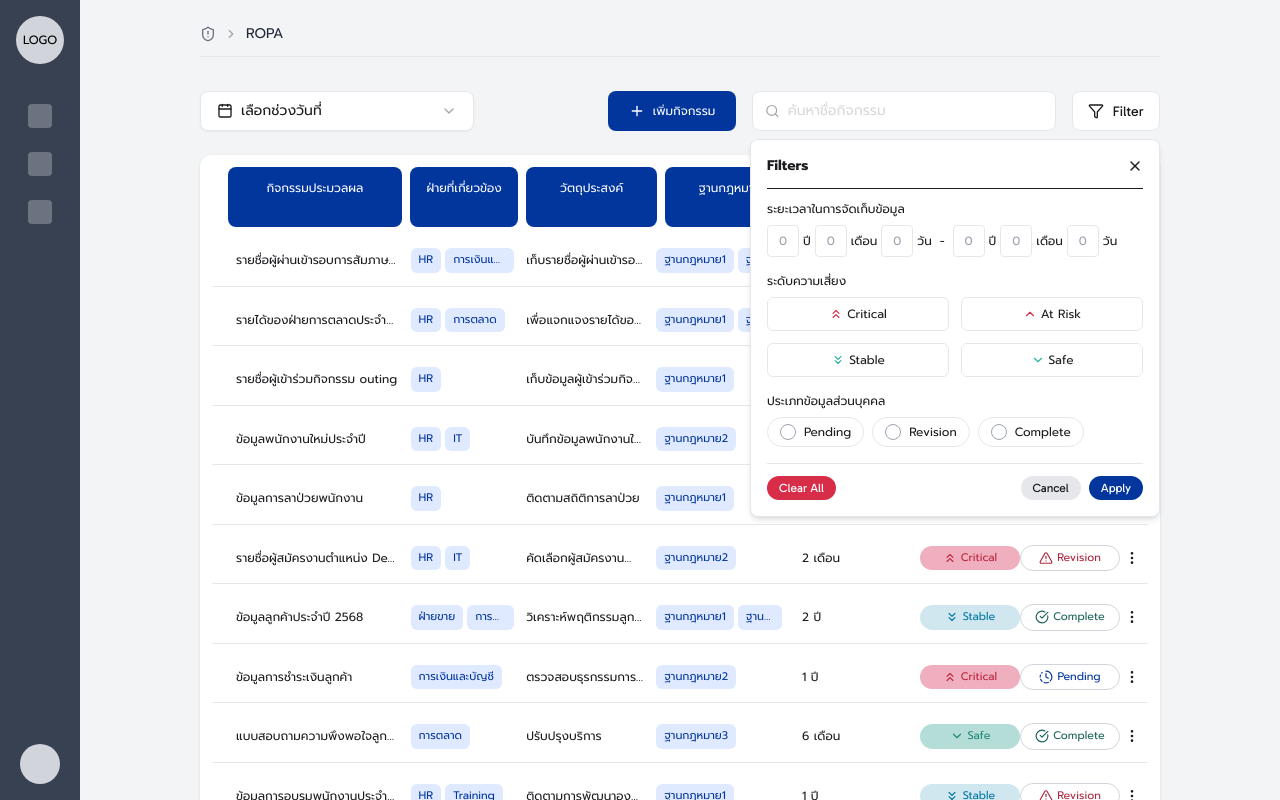
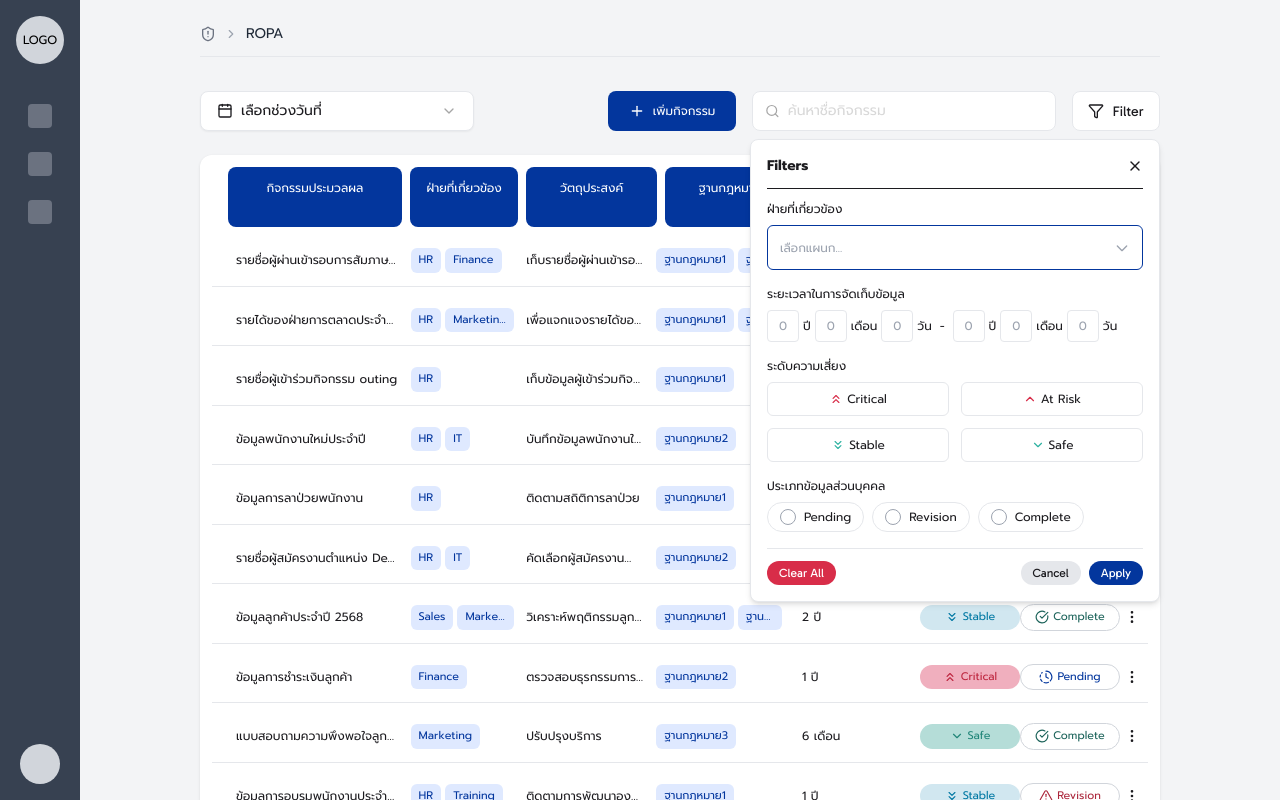
Before and after one commit to thiprada17/ROPA, a Next.js app in the folder frontend/: page /Ropa in a window 1280 px wide. Both pictures are taken after a click on the button "Filter". Built offline with nearby package versions, Linux system fonts and the light colour scheme.

Commit message:
ropa filter

```diff
--- a/frontend/app/Ropa/page.tsx
+++ b/frontend/app/Ropa/page.tsx
@@ -53,6 +53,9 @@ export default function RopaPage() {
         start: { year: "", month: "", day: "" },
         end: { year: "", month: "", day: "" },
     });
+    // filter: parties
+    const [selectedParties, setSelectedParties] = useState<string[]>([]);
+
     // ================= FILTER COUNT (badge บนปุ่ม filter) =================
     const filterCount =
         selectedStatus.length +
@@ -104,7 +107,7 @@ export default function RopaPage() {
         const matchSearch =
             normalize(item.activity).includes(keyword)
 
-        // filter type
+        // filter status
         const matchStatus =
             selectedStatus.length === 0 ||
             selectedStatus.includes(item.status);
@@ -113,6 +116,11 @@ export default function RopaPage() {
         const matchRisk =
             selectedRisks.length === 0 ||
             selectedRisks.includes(item.risk);
+
+            // filter parties
+        const matchParties =
+            selectedParties.length === 0 ||
+            item.parties.some((p) => selectedParties.includes(p));
 
         // ================= RETENTION =================
         const hasRetentionFilter =
@@ -175,7 +183,7 @@ export default function RopaPage() {
             }
         }
 
-        return matchSearch && matchStatus && matchRisk && matchRetention;
+        return matchSearch && matchStatus && matchRisk && matchRetention && matchParties;
     });
 
     // ================= PAGINATION =================
@@ -408,6 +416,8 @@ export default function RopaPage() {
                                     <FilterModal
                                         open={openFilter}
                                         onClose={() => setOpenFilter(false)}
+                                        selected={selectedParties}
+                                        setSelected={setSelectedParties}
                                         selectedStatus={selectedStatus}
                                         setSelectedStatus={setSelectedStatus}
                                         selectedRisks={selectedRisks}
@@ -510,16 +520,16 @@ export default function RopaPage() {
 
                                                     {/* risk */}
                                                     <div className="flex justify-center">
-                                                        <span className={`${badgeBase} ${riskMap[item.risk]?.color}`}>
-                                                            {riskMap[item.risk]?.icon}
+                                                        <span className={`${badgeBase} ${riskMap[item.risk as keyof typeof riskMap]?.color}`}>
+                                                            {riskMap[item.risk as keyof typeof riskMap]?.icon}
                                                             {item.risk}
                                                         </span>
                                                     </div>
 
                                                     {/* status */}
                                                     <div className="flex justify-center">
-                                                        <span className={`${badgeBase} ${statusMap[item.status]?.color}`}>
-                                                            {statusMap[item.status]?.icon}
+                                                        <span className={`${badgeBase} ${statusMap[item.status as keyof typeof statusMap]?.color}`}>
+                                                            {statusMap[item.status as keyof typeof statusMap]?.icon}
                                                             {item.status}
                                                         </span>
                                                     </div>
--- a/frontend/app/ropa/components/FilterModal.tsx
+++ b/frontend/app/ropa/components/FilterModal.tsx
@@ -9,10 +9,13 @@ import {
     ChevronsDown,
     Check,
 } from "lucide-react";
+import MultiSelect from "@/app/components/MultiSelect";
 
 export default function FilterModal({
     open,
     onClose,
+    selected,
+    setSelected,
     selectedStatus,
     setSelectedStatus,
     selectedRisks,
@@ -92,6 +95,18 @@ export default function FilterModal({
 
                 <hr className="my-3 border-[#1C1B1F]" />
 
+                {/* ---------- PARTIES ---------- */}
+                <div className="mb-4">
+                    <p className="text-xs font-medium mb-2 text-[#1C1B1F]">
+                        ฝ่ายที่เกี่ยวข้อง
+                    </p>
+                    <MultiSelect
+                        options={["HR", "IT", "Marketing", "Sales", "Training", "Finance"]}
+                        selected={selected}
+                        onChange={setSelected}
+                        placeholder="เลือกแผนก..."
+                    />
+                </div>
 
 
                 {/* ================= RETENTION FILTER ================= */}
@@ -422,6 +437,7 @@ export default function FilterModal({
                     {/* CLEAR ALL */}
                     <button
                         onClick={() => {
+                            setSelected([]);
                             setSelectedStatus([]);
                             setSelectedRisks([]);
                             setRetention({
--- a/frontend/app/ropa/data/ropaMock.ts
+++ b/frontend/app/ropa/data/ropaMock.ts
@@ -3,7 +3,7 @@ export const ropaMock = [
     {
         id: 1,
         activity: "รายชื่อผู้ผ่านเข้ารอบการสัมภาษณ์งานประจำปี 2569",
-        parties: ["HR", "การเงินและบัญชี"],
+        parties: ["HR", "Finance"],
         purpose: "เก็บรายชื่อผู้ผ่านเข้ารอบการสัมภาษณ์งาน",
         legal: ["ฐานกฎหมาย1", "ฐานกฎหมาย2"],
         retention: "2 เดือน",
@@ -13,7 +13,7 @@ export const ropaMock = [
     {
         id: 2,
         activity: "รายได้ของฝ่ายการตลาดประจำปี 2569",
-        parties: ["HR", "การตลาด"],
+        parties: ["HR", "Marketing"],
         purpose: "เพื่อแจกแจงรายได้ของฝ่ายการตลาด",
         legal: ["ฐานกฎหมาย1", "ฐานกฎหมาย2"],
         retention: "1 ปี",
@@ -63,7 +63,7 @@ export const ropaMock = [
     {
         id: 7,
         activity: "ข้อมูลลูกค้าประจำปี 2568",
-        parties: ["ฝ่ายขาย", "การตลาด"],
+        parties: ["Sales", "Marketing"],
         purpose: "วิเคราะห์พฤติกรรมลูกค้า",
         legal: ["ฐานกฎหมาย1", "ฐานกฎหมาย3"],
         retention: "2 ปี",
@@ -73,7 +73,7 @@ export const ropaMock = [
     {
         id: 8,
         activity: "ข้อมูลการชำระเงินลูกค้า",
-        parties: ["การเงินและบัญชี"],
+        parties: ["Finance"],
         purpose: "ตรวจสอบธุรกรรมการเงิน",
         legal: ["ฐานกฎหมาย2"],
         retention: "1 ปี",
@@ -83,7 +83,7 @@ export const ropaMock = [
     {
         id: 9,
         activity: "แบบสอบถามความพึงพอใจลูกค้า",
-        parties: ["การตลาด"],
+        parties: ["Marketing"],
         purpose: "ปรับปรุงบริการ",
         legal: ["ฐานกฎหมาย3"],
         retention: "6 เดือน",
```
